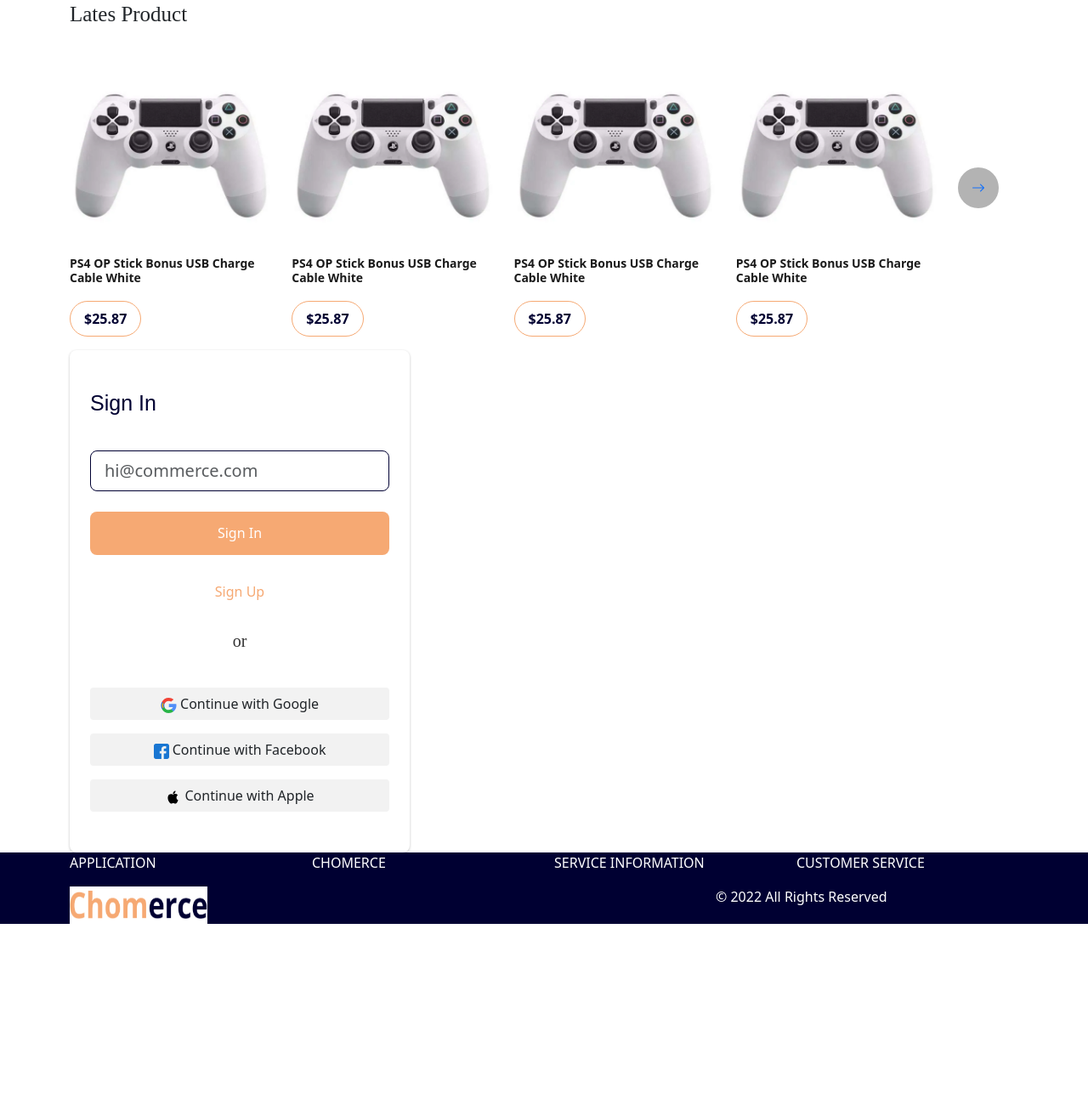
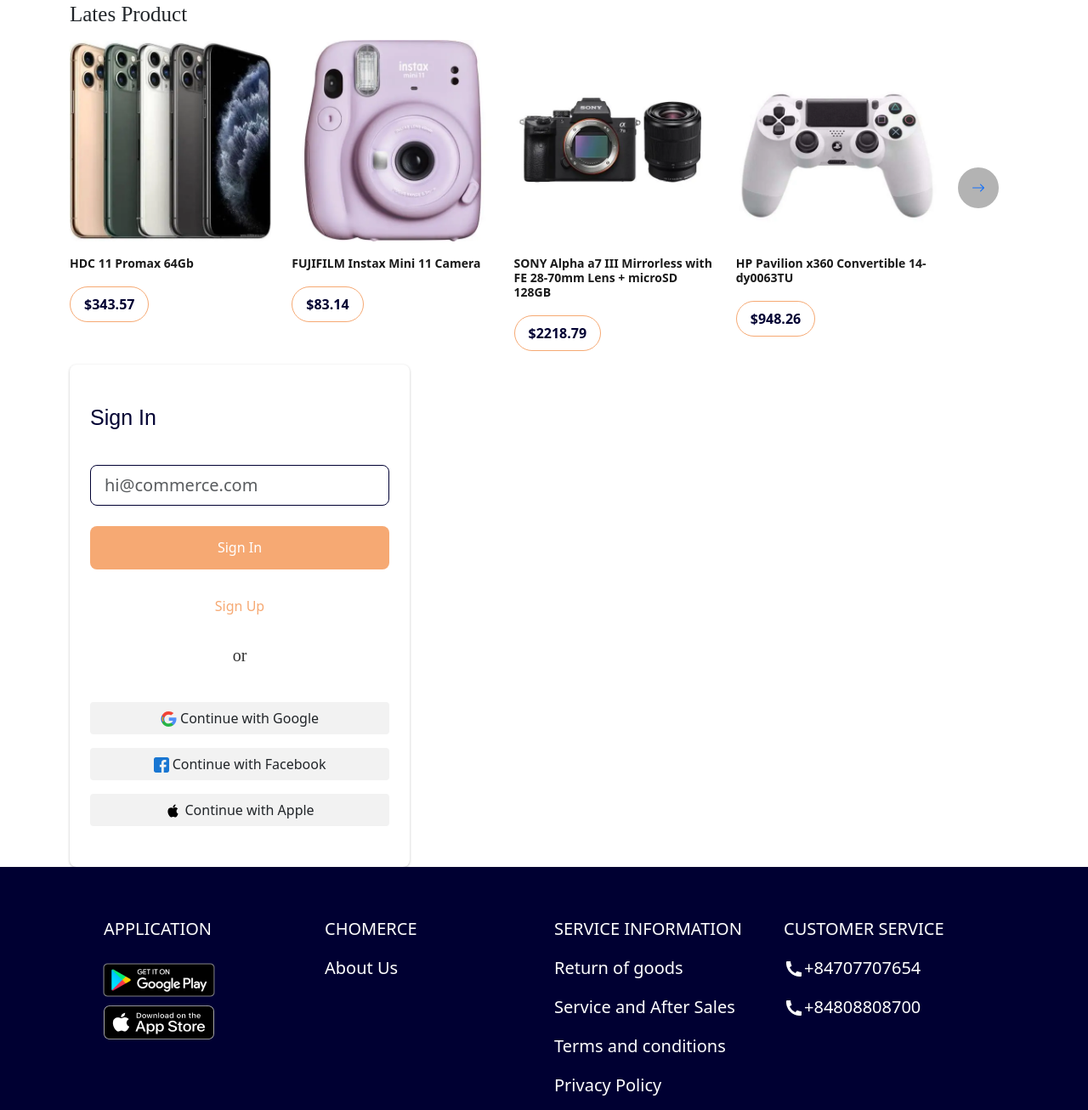
Before and after one commit to Mufty-arifin/commerce, a plain HTML site: page index.html in a window 1280 px wide. Shown: the part 1494-2800 px from the top of the page at 85% size. Before the commit the page ends 2581 px from the top, so only its background shows below. Drawn offline with nearby package versions, Linux system fonts and the light colour scheme.

Commit message:
update footer

```diff
--- a/index.html
+++ b/index.html
@@ -3,7 +3,7 @@
   <head>
     <meta charset="utf-8" />
     <meta name="viewport" content="width=device-width, initial-scale=1" />
-    <title>Bootstrap demo</title>
+    <title>Ecomerce</title>
     <link
       href="https://cdn.jsdelivr.net/npm/bootstrap@5.3.2/dist/css/bootstrap.min.css"
       rel="stylesheet"
@@ -159,6 +159,17 @@
         font-weight: 500;
         line-height: normal;
       }
+      footer {
+        font-size: 20px;
+
+        background-color: #000032;
+      }
+      .footer-start{
+        padding: 58px 30px 58px 30px;
+      }
+      footer .application {
+        padding: auto;
+      }
     </style>
   </head>
   <body>
@@ -211,7 +222,7 @@
             <button type="button" class="btn btn-link navbar-button-signin">
               Sign in
             </button>
-            <i class="bi bi-cart"></i>
+            <i class="bi bi-search"></i>
           </div>
         </div>
       </div>
@@ -510,12 +521,39 @@
             <div class="row">
               <div class="col-sm-3">
                 <div class="card">
-                  <img src="img/ps4.png" class="card-img-top" alt="ps4" />
+                  <img src="img/11Promax.png" class="card-img-top" alt="ps4" />
+                  <div class="card-body">
+                    <h5 class="card-title">HDC 11 Promax 64Gb</h5>
+                    <a href="#" class="btn"> $343.57</a>
+                  </div>
+                </div>
+              </div>
+              <div class="col-sm-3">
+                <div class="card">
+                  <img
+                    src="img/FUJIFILMInstax.png"
+                    class="card-img-top"
+                    alt="ps4"
+                  />
+                  <div class="card-body">
+                    <h5 class="card-title">FUJIFILM Instax Mini 11 Camera</h5>
+                    <a href="#" class="btn"> $83.14</a>
+                  </div>
+                </div>
+              </div>
+              <div class="col-sm-3">
+                <div class="card">
+                  <img
+                    src="img/SONYAlphaa7.png"
+                    class="card-img-top"
+                    alt="ps4"
+                  />
                   <div class="card-body">
                     <h5 class="card-title">
-                      PS4 OP Stick Bonus USB Charge Cable White
+                      SONY Alpha a7 III Mirrorless with FE 28-70mm Lens +
+                      microSD 128GB
                     </h5>
-                    <a href="#" class="btn">$25.87</a>
+                    <a href="#" class="btn"> $2218.79</a>
                   </div>
                 </div>
               </div>
@@ -524,31 +562,9 @@
                   <img src="img/ps4.png" class="card-img-top" alt="ps4" />
                   <div class="card-body">
                     <h5 class="card-title">
-                      PS4 OP Stick Bonus USB Charge Cable White
+                      HP Pavilion x360 Convertible 14-dy0063TU
                     </h5>
-                    <a href="#" class="btn">$25.87</a>
-                  </div>
-                </div>
-              </div>
-              <div class="col-sm-3">
-                <div class="card">
-                  <img src="img/ps4.png" class="card-img-top" alt="ps4" />
-                  <div class="card-body">
-                    <h5 class="card-title">
-                      PS4 OP Stick Bonus USB Charge Cable White
-                    </h5>
-                    <a href="#" class="btn">$25.87</a>
-                  </div>
-                </div>
-              </div>
-              <div class="col-sm-3">
-                <div class="card">
-                  <img src="img/ps4.png" class="card-img-top" alt="ps4" />
-                  <div class="card-body">
-                    <h5 class="card-title">
-                      PS4 OP Stick Bonus USB Charge Cable White
-                    </h5>
-                    <a href="#" class="btn">$25.87</a>
+                    <a href="#" class="btn"> $948.26</a>
                   </div>
                 </div>
               </div>
@@ -624,29 +640,39 @@
     </div>
     <!-- Modal End -->
 
-    <footer style="background-color: #000032">
+    <footer>
       <div class="container">
-        <div class="row" style="color: white;">
-          <div class="col-sm-3">
-            <p>APPLICATION</p>
+        <div class="row footer-start" style="color: white">
+          <div class="col-sm-3 application">
+            <p style="margin-left: 10px">APPLICATION</p>
+            <div class="img-app-store">
+              <img src="img/google-play-badge 1.png" alt="" /> <br />
+              <img style="margin-left: 10px" src="img/app-store.png" alt="" />
+            </div>
           </div>
           <div class="col-sm-3">
             <p>CHOMERCE</p>
+            <p>About Us</p>
           </div>
           <div class="col-sm-3">
             <p>SERVICE INFORMATION</p>
+            <p>Return of goods</p>
+            <p>Service and After Sales</p>
+            <p>Terms and conditions</p>
+            <p>Privacy Policy</p>
+            <p>Store Location</p>
           </div>
-          <div class="col-sm-3">
+          <div class="col-sm-3" >
             <p>CUSTOMER SERVICE</p>
+            <p><img src="img/phone.png" alt="" />+84707707654</p>
+            <p><img src="img/phone.png" alt="" />+84808808700</p>
           </div>
         </div>
-      </div>
-      <div class="container">
         <div class="row">
-          <div class="col-sm-8">
+          <div class="col-md-6">
             <img src="brand.png" alt="" style="width: 162px; height: 44px" />
           </div>
-          <div class="col-sm-4" style="color: white">
+          <div class="col-md-6" style="color: white; text-align: right;">
             <p>© 2022 All Rights Reserved</p>
           </div>
         </div>
```
Also changed, not shown: img/11Promax.png (added), img/FUJIFILMInstax.png (added), img/Group.svg (added), img/HPPavilion.png (added), img/SONYAlphaa7.png (added), img/app-store.png (added), img/google-play-badge 1.png (added), img/phone.png (added).
